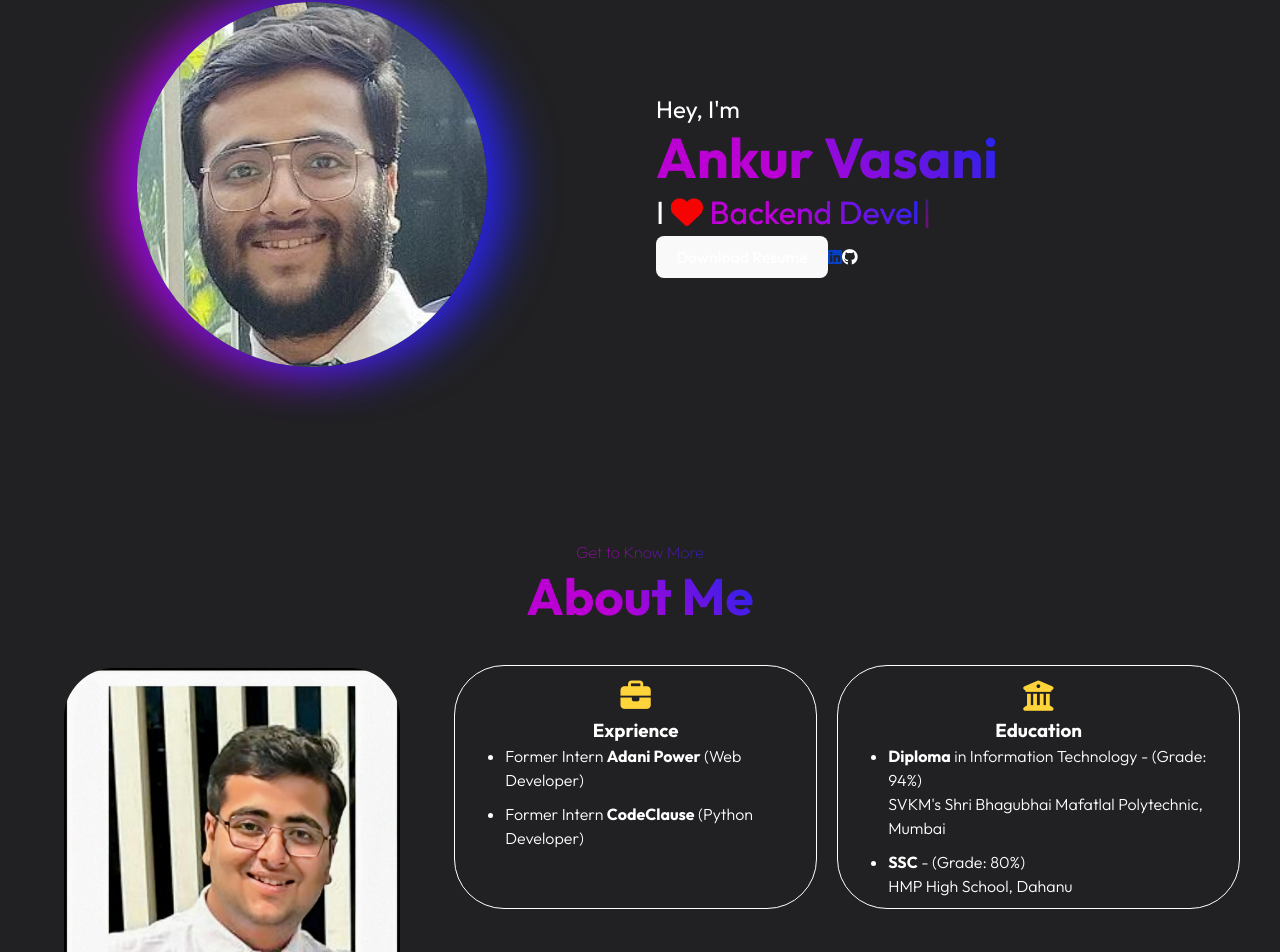
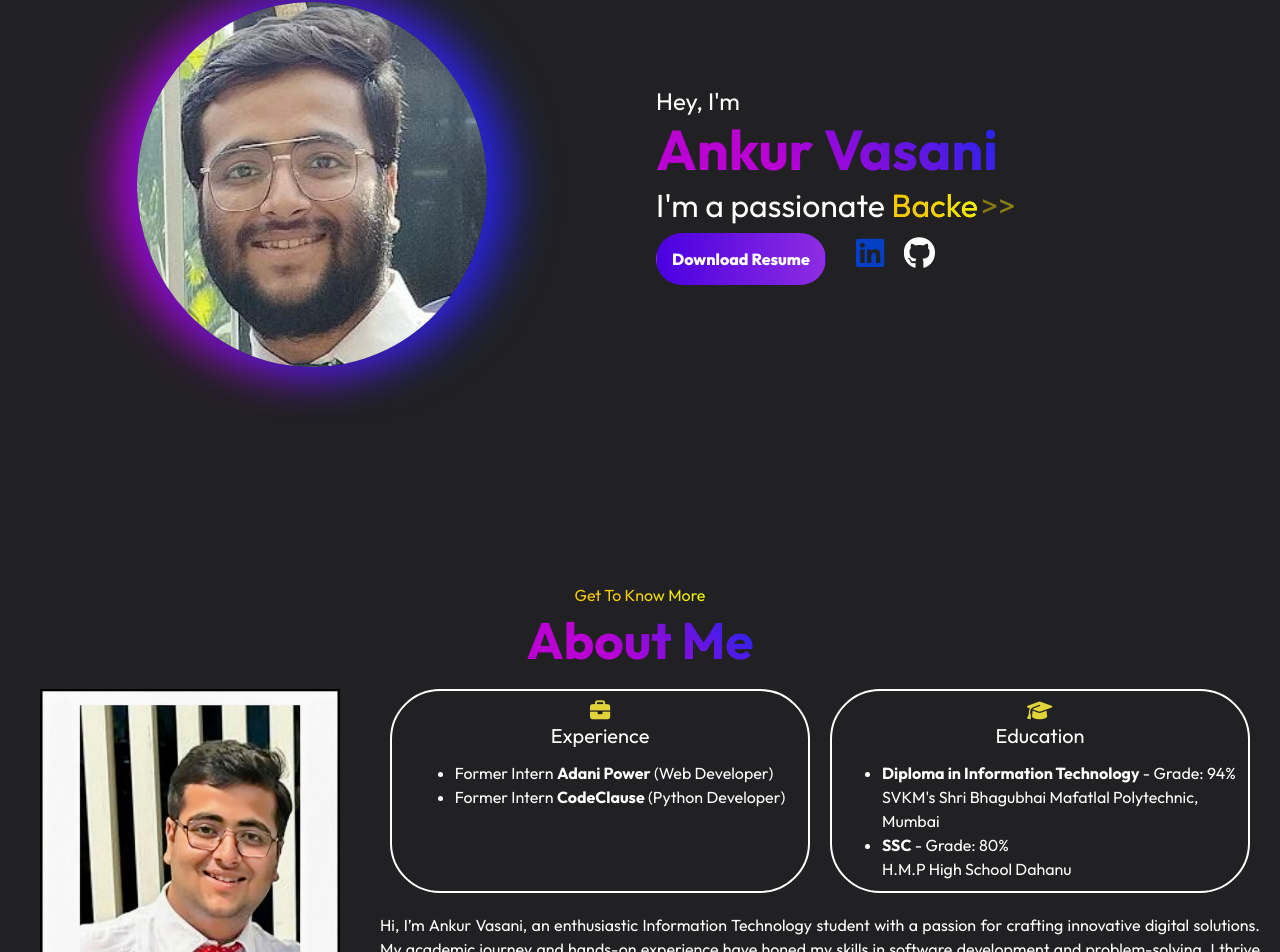
Before and after one commit to AnkurVasani2/AnkurVasani2, a React (Vite) app: page / in a window 1280 px wide. Shown: the part 172-1124 px from the top of the page. Built offline with nearby package versions, Linux system fonts and the light colour scheme; no server answers.

Commit message:
Commit 27-07-2024

```diff
--- a/src/Components/About/About.css
+++ b/src/Components/About/About.css
@@ -1,5 +1,6 @@
 .about{
     font-family: outfit;
+    width: 100%;
 }
 
 .head{
@@ -7,13 +8,11 @@
     flex-direction: column;
     justify-content: center;
     align-items: center;
-    margin: 20px;
+    line-height: 30px;
 }
 
 .head span{
     margin-bottom: 2px;
-    font-family: outfit;
-    font-weight: 100;
 }
 
 .head h1{
--- a/src/Components/About/About.jsx
+++ b/src/Components/About/About.jsx
@@ -1,53 +1,49 @@
 import React from 'react'
-import '../About/About.css'
+import '../About/About2.css'
 import self from '../../assets/self_full.jpg'
 
 const About = () => {
   return (
     <div className="about">
         <div className="head">
-            <span>Get to Know More</span>
+            <span>Get To Know More</span>
             <h1>About Me</h1>
         </div>
-        <div className="content">
-            <div className="image-about">
-                <img src={self} alt="Ankur Vasani" />
+
+        <div className="about-content"> {/* flex row */}
+            <div className="about-image">
+                <img src={self} alt="ankur_vasani" />
             </div>
-            <div className="details">
-                <table>
-                    <tr>
-                        <td className="icon-text-cell">
-                            <i class="fa-solid fa-briefcase fa-beat icon-details" style={{color: "#FFD43B",}}></i>
-                            <span>
-                                <h3>
-                                Exprience
-                                </h3>
-                                <ul>
-                                    <li>Former Intern <b>Adani Power</b> (Web Developer)</li>
-                                    <li>Former Intern <b>CodeClause</b> (Python Developer)</li>
-                                </ul>
-                            </span>
-                        </td>
-                        <td className="icon-text-cell">
-                            <i class="fa-solid fa-building-columns fa-beat icon-details" style={{color: "#FFD43B",}}></i>
-                            <h3>
-                                Education
-                            </h3>
+
+            <div className="about-text">{/* flex column */}
+                <div className="about-boxes">  {/* flex row */}
+                    <div className="about-container">
+                        <div className="about-icon">
+                            <i className="fa-solid fa-briefcase fa-beat icon-details" style={{color: "rgb(225,212,59)"}}></i>
+                            <p>Experience</p>
+                        </div>
+                        <div className="box-content">
                             <ul>
-                                <li>
-                                    <b>Diploma</b> in Information Technology - (Grade: 94%) <br /><em>SVKM's Shri Bhagubhai Mafatlal Polytechnic, Mumbai</em>
-                                </li>
-                                <li>
-                                    <b>SSC</b> - (Grade: 80%) <br /><em>HMP High School, Dahanu</em>
-                                </li>
+                                <li>Former Intern <b>Adani Power</b> (Web Developer)</li>
+                                <li>Former Intern <b>CodeClause</b> (Python Developer)</li>
                             </ul>
-                        </td>
-                    </tr>
-                </table>
-                <div className="text-about">
-                    <p>
-                    Hi, I’m Ankur Vasani, an enthusiastic Information Technology student with a passion for crafting innovative digital solutions. My academic journey and hands-on experience have honed my skills in software development and problem-solving. I thrive on continuous learning and am always eager to embrace new challenges that push the boundaries of technology. With a solid foundation in both front-end and back-end development, I aim to create impactful and user-centered applications that drive progress in the tech industry. Whether it’s developing responsive web applications or exploring cutting-edge technologies, I am dedicated to making a meaningful contribution to the digital landscape.
-                    </p>
+                        </div>
+                    </div>
+                    <div className="about-container">
+                        <div className="about-icon">
+                            <i className="fa-solid fa-graduation-cap fa-beat icon-details" style={{color: "rgb(225,212,59)"}}></i>
+                            <p>Education</p>
+                        </div>
+                        <div className="box-content">
+                            <ul>
+                                <li><b>Diploma in Information Technology</b> - Grade: 94% <p>SVKM's Shri Bhagubhai Mafatlal Polytechnic, Mumbai</p></li>
+                                <li><b>SSC</b> - Grade: 80% <p>H.M.P High School Dahanu</p></li>
+                            </ul>
+                        </div>
+                    </div>
+                </div>
+                <div className="paragraph">
+                    <p>Hi, I’m Ankur Vasani, an enthusiastic Information Technology student with a passion for crafting innovative digital solutions. My academic journey and hands-on experience have honed my skills in software development and problem-solving. I thrive on continuous learning and am always eager to embrace new challenges that push the boundaries of technology. With a solid foundation in both front-end and back-end development, I aim to create impactful and user-centered applications that drive progress in the tech industry. Whether it’s developing responsive web applications or exploring cutting-edge technologies, I am dedicated to making a meaningful contribution to the digital landscape.</p>
                 </div>
             </div>
         </div>
--- /dev/null
+++ b/src/Components/About/About2.css
@@ -0,0 +1,110 @@
+.about {
+    font-family: outfit;
+    width: 100%;
+    padding: 20px;
+    display: flex;
+    flex-direction: column;
+    justify-content: center;
+    align-items: center;
+}
+
+.head {
+    display: flex;
+    flex-direction: column;
+    justify-content: center;
+    align-items: center;
+    line-height: 30px;
+}
+
+.head span {
+    margin-bottom: 2px;
+}
+
+.head h1 {
+    background: rgb(208,0,15);
+    background: linear-gradient(228deg, rgba(32, 38, 238, 1) 0%, rgba(187, 0, 212, 1) 65%);
+    background-clip: text;
+    color: transparent;
+}
+
+.about-content {
+    display: flex;
+    flex-direction: row;
+    align-items: flex-start;
+}
+
+.about-image img {
+    width: 300px;
+    height: 400px;
+    margin: 0 20px;
+}
+
+.about-text {
+    display: flex;
+    flex-direction: column;
+    justify-content: space-between;
+    flex: 1;
+    padding-left: 20px;
+}
+
+.about-boxes {
+    display: flex;
+    flex-direction: row;
+    justify-content: space-between;
+}
+
+.about-container {
+    display: flex;
+    flex-direction: column;
+    justify-content: flex-start;
+    align-items: center; /* Center the icon and text horizontally */
+    border: 2px solid white;
+    margin: 0 10px;
+    padding: 10px;
+    border-radius: 50px;
+    width: 100%;
+}
+
+.about-icon {
+    display: flex;
+    flex-direction: column;
+    align-items: center; /* Center the icon and text horizontally */
+    font-size: 20px;
+    margin-bottom: 10px;
+
+}
+
+.about-icon i {
+    font-size: 20px;
+}
+
+.box-content {
+    display: flex;
+    flex-direction: column;
+    align-items: center; /* Center the text horizontally */
+}
+
+.paragraph {
+    margin-top: 20px;
+    text-align: justify;
+}
+
+@media (max-width: 768px) {
+    .about-content {
+        flex-direction: column;
+        align-items: center;
+    }
+
+    .about-text {
+        padding-left: 0;
+    }
+
+    .about-boxes {
+        flex-direction: column;
+    }
+
+    .about-container {
+        margin-right: 0;
+        margin-bottom: 20px;
+    }
+}
--- a/src/Components/Hero/Hero.css
+++ b/src/Components/Hero/Hero.css
@@ -1,166 +1,131 @@
-.Hero {
-    padding-top: 20vh; /* Adjusted for better responsiveness */
-    margin: 0 auto; /* Center the Hero section */
-    box-sizing: border-box;
+.Hero{
+    width: 100%;
+    padding: 20px;
+    margin: 12% 0 12% 0;
     display: flex;
-    flex-direction: column; /* Stack items vertically on smaller screens */
+    flex-direction: row;
+    flex-wrap: nowrap;
+    justify-content: space-between;
     align-items: center;
-    gap: 2rem; /* Smaller gap for better responsiveness */
-    text-align: center; /* Center align text */
+    gap: 2rem;
+    position: relative;
 }
 
-.image img {
-    height: 200px; /* Adjusted for better responsiveness */
-    width: 200px; /* Adjusted for better responsiveness */
-    margin: 0 auto; /* Center the image */
-    border: 1px solid white;
-    border-radius: 50%;
-    box-shadow: 20px 0 50px #2026ee, -20px 0 50px #bb00d4; /* Reduced shadow for smaller size */
-    margin: 30%;
+
+.Hero > div{
+    flex: 1 1 50%;
+    max-width: 50%;
+    box-sizing: border-box;
 }
 
-.text {
-    align-self: center;
-    text-align: center; /* Center text within text div */
+.image{
+    display: flex;
+    justify-content: center;
 }
 
+.image img{
+    border-radius: 50%;
+    box-shadow: 20px 0 50px #2026ee, -20px 0 50px #bb00d4;
+    margin-right: 20px;
+    width: 350px;
+    height: auto;
+    object-fit: cover;
+}
+
+
+.text{
+    display: flex;
+    flex-direction: column;
+    align-items: flex-start;
+    width: 40vw;
+}
+
+
 .p1 {
-    font-size: 1.25rem; /* Use rem for scalable font size */
-    margin: 0;
-    text-align: left;
+    font-size: 1.5rem; /* Use rem for scalable font size */
 }
 
 .title {
-    font-size: 2.5rem; /* Use rem for scalable font size */
+    font-size: 3.5rem; /* Use rem for scalable font size */
     background: linear-gradient(228deg, rgba(32, 38, 238, 1) 0%, rgba(187, 0, 212, 1) 65%);
     -webkit-background-clip: text;
     background-clip: text;
     color: transparent;
-    min-width: max-content;
-    text-align: left;
-    margin: 1px 0 0 0;
 }
 
 .p2 {
-    font-size: 2rem; /* Use rem for scalable font size */
-    line-height: 1.5; /* Adjust line height for better readability */
-    display: flex;
-    flex-direction: row;
-    align-items: center;
-    justify-content: center;
-    margin: 0; /* Remove margin */
-    width: 70vh;
-    text-align: left;
-    justify-content: left;
-
+    font-size: 2rem;
+    line-height: 1.5;
 }
 
-/* Increase specificity for .role class */
-.Hero .text .role {
-    background: linear-gradient(228deg, rgb(255, 251, 0) 0%, rgb(231, 152, 5) 65%);
+.role{
+    display: inline-block;
+}
+
+span{
+    background: linear-gradient(228deg, rgb(238, 255, 4) 0%, rgb(245, 201, 4) 65%);
     -webkit-background-clip: text;
     background-clip: text;
-    color: transparent !important; /* Use !important to override other styles */
-    padding: 0.5rem 0; /* Use rem for scalable padding */
-    font-weight: 500;
+    color: transparent;
 }
 
-.button{
-    display: flex;
-    flex-direction: row;
-    margin-left: 110px;
+
+.download{
+    font-size: 1rem;
+    padding: 15px 15px;
+    border-radius: 50px;
+    background: #8E2DE2;
+    background: -webkit-linear-gradient(to right, #4A00E0, #8E2DE2);
+    background: linear-gradient(to right, #4A00E0, #8E2DE2);
+    font-weight: 800;
+    cursor: pointer;
+    transition: 0.5s;
+    color: white;
+    margin-right: 20px
 }
 
-.icon {
-    margin: 0 15px 0 15px;
-    font-size: 30px;
+.download:hover{
+    transform: scale(1.05);
+    box-shadow: 20px 0 80px #2026ee, -20px 0 80px #bb00d4;
 }
 
-.download {
-    font-size: 20px;
-    background: -webkit-linear-gradient(to right, #4A00E0, #8E2DE2);
-    background: linear-gradient(to right, #4A00E0, #8E2DE2);
-    border-radius: 50px;
-    border: none;
-    transition: 0.5s;
-}
-
-.download:hover {
-    transform: scale(1.05);
-    box-shadow: 40px 0 100px #2026ee, -40px 0 100px #bb00d4;
+.icon{
+    margin: 0 10px 0 10px;
+    font-size: 2rem;
+    align-items: center;
 }
 
 .icon:hover {
     box-shadow: 40px 0 100px #2026ee, -40px 0 100px #bb00d4;
 }
-
-/* Media queries for responsiveness */
-@media (min-width: 768px) {
+@media (max-width: 700px) {
     .Hero {
-        padding-top: 40vh;
-        flex-direction: row;
-        align-items: center;
-        gap: 5rem; /* Adjust gap for larger screens */
-        left: 50%;
+        flex-direction: column;
+        text-align: center;
     }
 
     .image img {
-        height: 250px; /* Adjusted for larger screens */
-        width: 250px; /* Adjusted for larger screens */
-        margin-left: 20%;
         margin-right: 0;
-        padding-right: 0;
+        margin-bottom: 20px;
     }
 
-    .p1 {
-        font-size: 1.5rem;
-        text-align: left;
-        margin-left: 100px;
-        margin-bottom: 0;
-        margin-right: 10%;
+    .text {
+        align-items: center;
     }
 
     .title {
-        margin-top: 0;
-        margin-left: 100px;
-        margin-bottom: 0;
+        font-size: 2.5rem;
     }
 
     .p2 {
-        font-size: 2.5rem;
-        justify-content: left;
-        margin-right: 10%;
-        margin-left: 100px;
-        width: 90vh;
+        font-size: 1.5rem;
+    }
+
+    button.download {
+        font-size: 0.875rem;
+    }
+
+    .icon {
+        font-size: 1.25rem;
     }
 }
-
-@media (min-width: 1024px) {
-    .Hero {
-        padding-top: 15vh;
-        gap: 10rem; /* Adjust gap for larger screens */
-    }
-
-    .image img {
-        height: 350px; /* Adjusted for larger screens */
-        width: 350px; /* Adjusted for larger screens */
-        margin-left: 50%;
-    }
-
-    .p1 {
-        font-size: 2rem;
-        margin-left: 100px;
-        text-align: left;
-    }
-
-    .title {
-        font-size: 5rem;
-        margin-left: 100px;
-    }
-
-    .p2 {
-        font-size: 3rem;
-        min-width: max-content;
-        margin-left: 100px;
-    }
-}
--- a/src/Components/Hero/Hero.jsx
+++ b/src/Components/Hero/Hero.jsx
@@ -1,9 +1,8 @@
 import React from 'react';
 import { Typewriter } from 'react-simple-typewriter';
-// import '../Hero/Hero.css';
 import self from '../../assets/self.jpg';
 import cv from '../../assets/Resume_Ankur.pdf'; // Import your CV file
-import '../Hero/Hero2.css'
+import '../Hero/Hero.css'
 
 
 const Hero = () => {
@@ -16,12 +15,12 @@ const Hero = () => {
         <p className='p1'>Hey, I'm</p>
         <h1 className='title'>Ankur Vasani</h1>
         <p className="p2">
-          I <i class="fa-solid fa-heart fa-beat" style={{color: "#f60404"}}></i>&nbsp;<span className="role">
+          I'm a passionate <span className="role">
             <Typewriter
-              words={['Web Development', 'Backend Development', 'Python Development', 'Java Development', 'App Development', 'Compititive Programming']}
+              words={['Web Developer', 'Backend Developer', 'Python Developer', 'Java Developer', 'App Developer', 'Compititive Programmer']}
               loop={true}
               cursor
-              cursorStyle="|"
+              cursorStyle=">>"
               typeSpeed={50}
               deleteSpeed={50}
               delaySpeed={1500}
--- a/src/Components/Hero/Hero2.css
+++ /dev/null
@@ -1,105 +0,0 @@
-.Hero{
-    width: 100%;
-    padding: 20px;
-    margin: 12% 0 12% 0;
-    display: flex;
-    flex-direction: row;
-    flex-wrap: nowrap;
-    justify-content: space-between;
-    align-items: center;
-    gap: 2rem;
-    position: relative;
-}
-
-
-.Hero > div{
-    flex: 1 1 50%;
-    max-width: 50%;
-    box-sizing: border-box;
-}
-
-.image{
-    display: flex;
-    justify-content: center;
-}
-
-.image img{
-    border-radius: 50%;
-    box-shadow: 20px 0 50px #2026ee, -20px 0 50px #bb00d4;
-    margin-right: 20px;
-    width: 350px;
-    height: auto;
-    object-fit: cover;
-}
-
-
-.text{
-    display: flex;
-    flex-direction: column;
-    align-items: flex-start;
-    width: 40vw;
-}
-
-
-.p1 {
-    font-size: 1.5rem; /* Use rem for scalable font size */
-}
-
-.title {
-    font-size: 3.5rem; /* Use rem for scalable font size */
-    background: linear-gradient(228deg, rgba(32, 38, 238, 1) 0%, rgba(187, 0, 212, 1) 65%);
-    -webkit-background-clip: text;
-    background-clip: text;
-    color: transparent;
-}
-
-.p2 {
-    font-size: 2rem;
-    line-height: 1.5;
-}
-
-.role{
-    display: inline-block;
-}
-
-span{
-    background: linear-gradient(228deg, rgba(32, 38, 238, 1) 0%, rgba(187, 0, 212, 1) 65%);
-    -webkit-background-clip: text;
-    background-clip: text;
-    color: transparent;
-}
-
-
-
-
-@media (max-width: 700px) {
-    .Hero {
-        flex-direction: column;
-        text-align: center;
-    }
-
-    .image img {
-        margin-right: 0;
-        margin-bottom: 20px;
-    }
-
-    .text {
-        align-items: center;
-    }
-
-    .title {
-        font-size: 2.5rem;
-    }
-
-    .p2 {
-        font-size: 1.5rem;
-    }
-
-    button.download {
-        font-size: 0.875rem;
-    }
-
-    .icon {
-        font-size: 1.25rem;
-    }
-}
```
